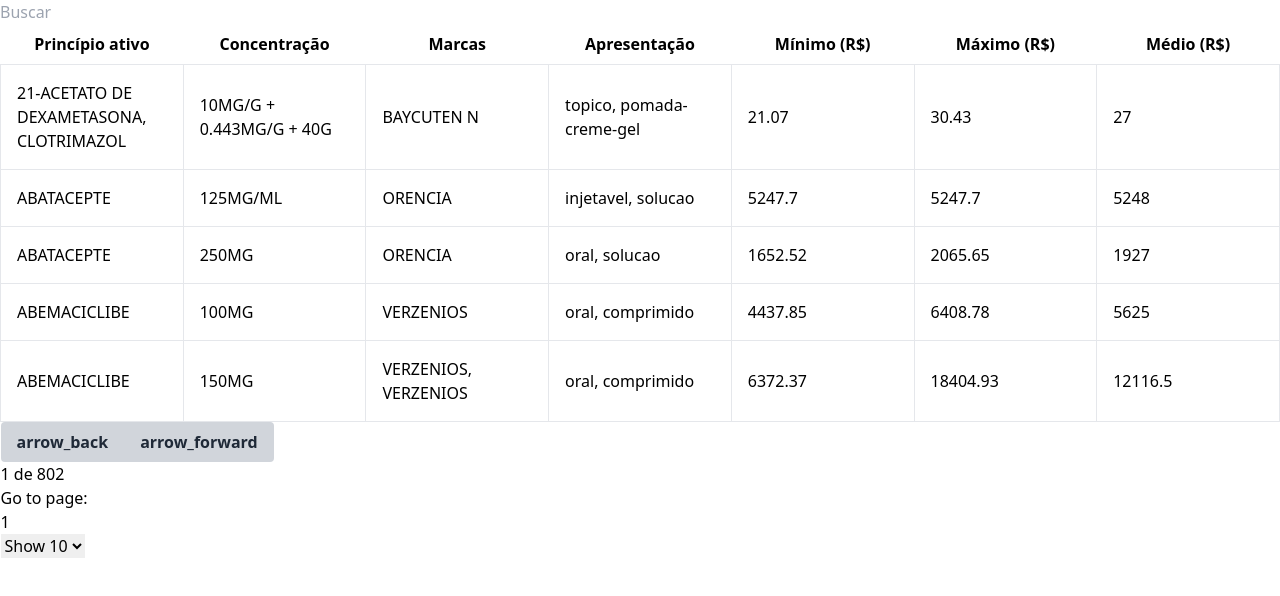
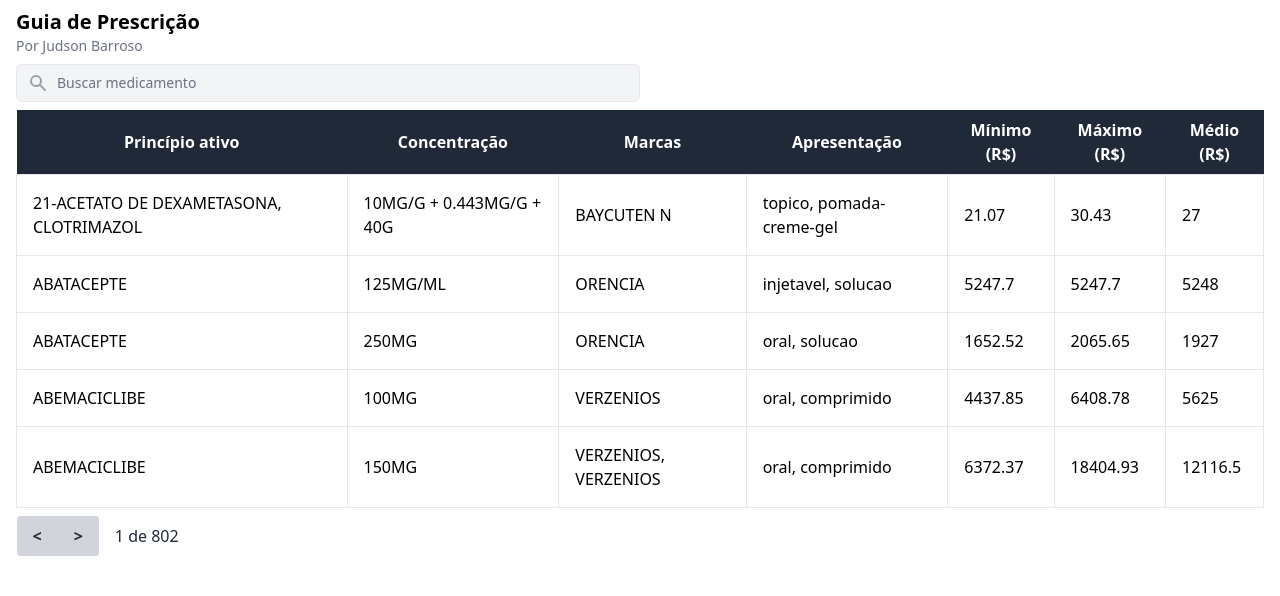
Before and after one commit to judsonbsilva/guia-prescricao, a React (Create React App) app: page / in a window 1280 px wide. Shown: the top 596 px of the page. Built offline with nearby package versions, Linux system fonts and the light colour scheme.

Commit message:
chore: change deploy mode and add site title

```diff
--- a/package.json
+++ b/package.json
@@ -2,6 +2,7 @@
   "name": "prescriptor",
   "version": "0.1.0",
   "private": true,
+  "homepage": ".",
   "dependencies": {
     "@material-ui/core": "^4.12.2",
     "@testing-library/jest-dom": "^5.14.1",
@@ -20,7 +21,6 @@
   "scripts": {
     "start": "react-scripts start",
     "build": "react-scripts build",
-    "predeploy": "npm run build",
     "deploy": "gh-pages -d build",
     "test": "react-scripts test",
     "eject": "react-scripts eject"
--- a/public/index.html
+++ b/public/index.html
@@ -25,7 +25,7 @@
       work correctly both with client-side routing and a non-root public URL.
       Learn how to configure a non-root public URL by running `npm run build`.
     -->
-    <title>React App</title>
+    <title>Guia de Prescrição</title>
   </head>
   <body>
     <noscript>You need to enable JavaScript to run this app.</noscript>
--- a/src/App.js
+++ b/src/App.js
@@ -2,21 +2,6 @@
 import Papa from 'papaparse';
 //import MaterialTable from "material-table";
 import { useTable, usePagination, useFilters } from 'react-table';
-
-const useFetch = (url) => {
-  const [data, setData] = useState(null);
-
-  useEffect(() => {
-    async function fetchData() {
-      const response = await fetch(url);
-      const text = await response.text();
-      setData(text);
-    }
-    fetchData();
-  }, [url]);
-
-  return data;
-};
 
 const parseCSV = (data) => {
   return !data ? [] : Papa.parse(data, { header: true }).data.map((row) => {
@@ -94,7 +79,7 @@
     getTableProps,
     getTableBodyProps,
     headerGroups,
-    rows,
+    //rows,
     prepareRow,
     pageOptions,
     page,
@@ -123,18 +108,29 @@
   };
 
   return (
-    <div className='w-full h-full'>
+    <div className='w-full h-full px-4'>
+     <header className="flex flex-wrap">
+      <h1 className="flex-auto text-xl font-semibold mt-2">Guia de Prescrição</h1>
+      <div className="w-full flex-none text-sm font-medium text-gray-500">Por Judson Barroso</div>
+      <form className="relative w-1/2">
+        <svg width="20" height="20" fill="currentColor" className="absolute left-3 top-1/2 transform -translate-y-1/2 text-gray-400">
+          <path fill-rule="evenodd" clip-rule="evenodd" d="M8 4a4 4 0 100 8 4 4 0 000-8zM2 8a6 6 0 1110.89 3.476l4.817 4.817a1 1 0 01-1.414 1.414l-4.816-4.816A6 6 0 012 8z" />
+        </svg>
         <input
           value={filterInput}
           onChange={handleFilterChange}
-      placeholder={'Buscar'}
+          placeholder={'Buscar medicamento'}
+          className='focus:border-light-blue-500 focus:ring-1 focus:ring-light-blue-500 focus:outline-none w-full text-sm text-black placeholder-gray-500 border border-gray-200 rounded-md py-2 pl-10 bg-gray-100 my-2'
         />
-    <table {...getTableProps()} className='table-fixed w-full'>
+      </form>
+    </header>
+
+    <table {...getTableProps()} className='table-auto w-full'>
       <thead>
         {headerGroups.map(headerGroup => (
-          <tr {...headerGroup.getHeaderGroupProps()}>
+          <tr {...headerGroup.getHeaderGroupProps()} className='bg-gray-800 mar'>
             {headerGroup.headers.map(column => (
-              <th {...column.getHeaderProps()} className='px-4 py-2'>
+              <th {...column.getHeaderProps()} className='px-2 py-2 text-white h-100'>
                 {column.render('Header')}
               </th>
             ))}
@@ -161,23 +157,30 @@
           })}
       </tbody>
       <tfoot>
-      <div className="inline-flex">
+      <div className="inline-flex py-2">
         <button
           className="bg-gray-300 hover:bg-gray-400 text-gray-800 font-bold py-2 px-4 rounded-l"
           onClick={() => previousPage()} disabled={!canPreviousPage}
         >
-          <span className="material-icons-outlined">arrow_back</span>
+          {'<'}
         </button>
         <button
           className="bg-gray-300 hover:bg-gray-400 text-gray-800 font-bold py-2 px-4 rounded-r"
           onClick={() => nextPage()} disabled={!canNextPage}
         >
-          <span className="material-icons-outlined">arrow_forward</span>
+          {'>'}
         </button>
+        <div className="relative font-medium">
+          <p className='inline-block text-gray-800 text-center align-middle py-2 px-4'>
+          {pageIndex + 1} de {pageOptions.length}
+          </p>
         </div>
-       <div>
-        <p>{pageIndex + 1} de {pageOptions.length}</p>
       </div>
+      </tfoot>
+    </table>
+    </div>
+  );
+/*
 <div>Go to page:</div>
        <input
          type="number"
@@ -199,27 +202,10 @@
            </option>
          ))}
        </select>
-      </tfoot>
-    </table>
-    </div>
-  );
-/*  const tableInstance = useTable({ columns, data })
 
-  return (
-    <div className="w-screen h-screen">
-      <MaterialTable
-        columns={columns}
-        data={data}
-        title="Medicações e Preços"
-        options={{
-          paging: true
-        }}
-        onPageChange={()=>{
-          console.log(arguments);
-        }}
-      />
-    </div>
-  );*/
+
+
+*/
 
 }
 
```
Lines whose indentation alone changed are shown as unchanged.
